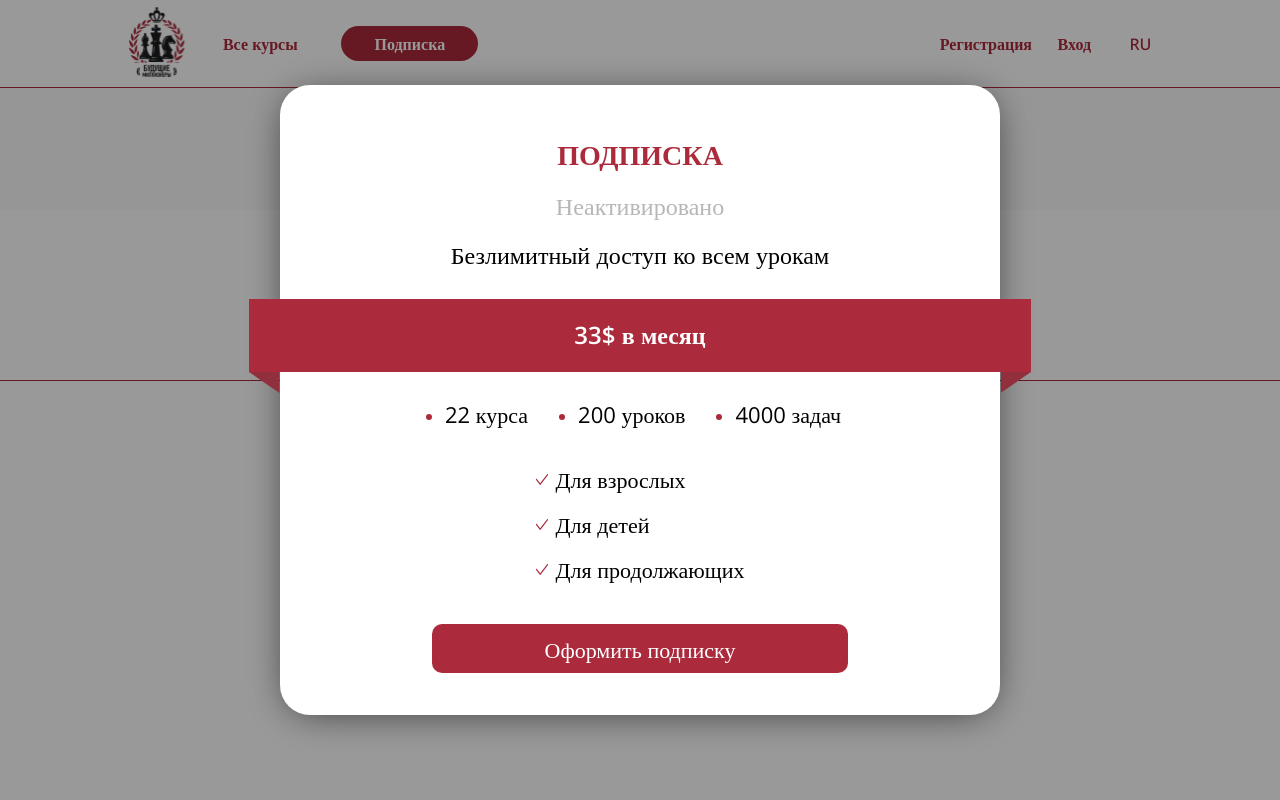
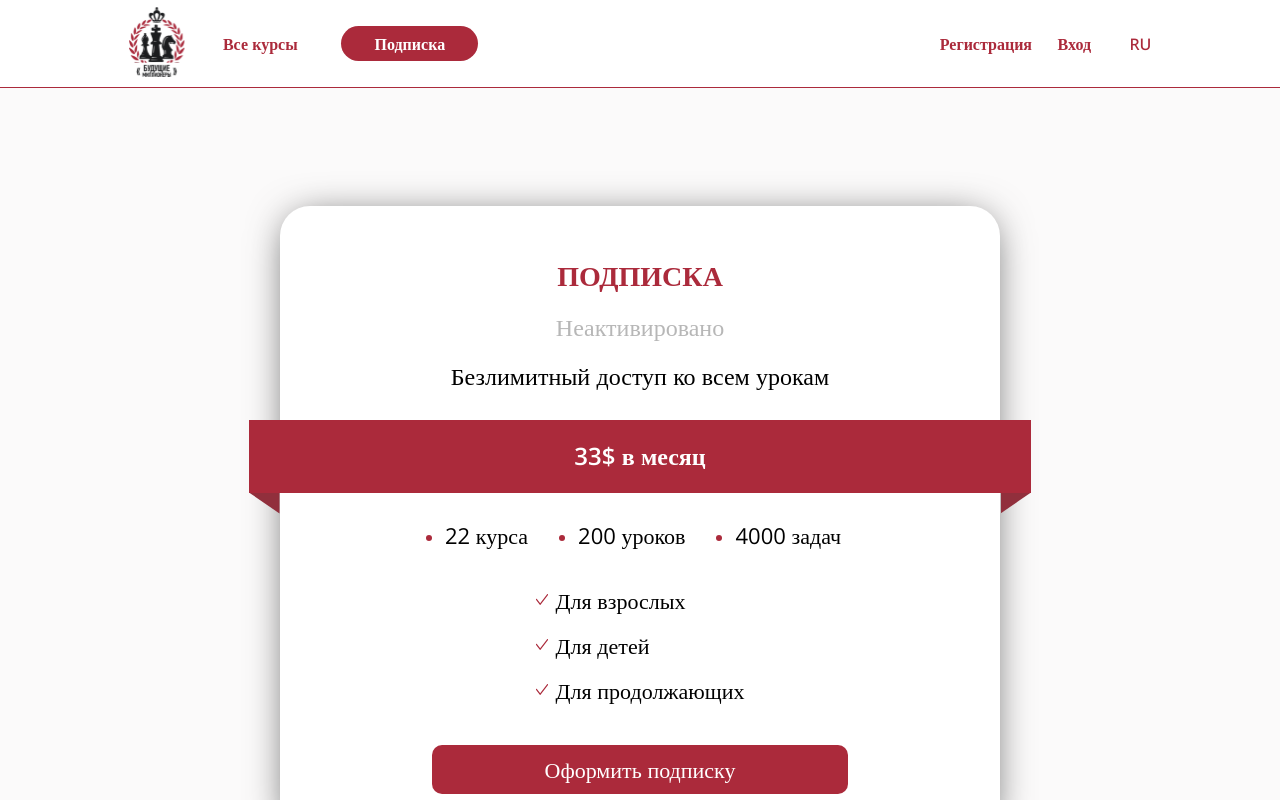
Before and after one commit to BDCasper/BM, a React (Create React App) app: page /subscription in a window 1280 px wide. Shown: the top 800 px of the page. Built offline with nearby package versions, Linux system fonts and the light colour scheme; no server answers.

Commit message:
pochti gotov

```diff
--- a/src/components/Podpiska/podpiska.css
+++ b/src/components/Podpiska/podpiska.css
@@ -12,6 +12,15 @@
         0,
         0.4
     );
+}
+
+.sub-main {
+    width: 100vw;
+    max-width: 100%;
+    height: 865px;
+    display: flex;
+    justify-content: center;
+    align-items: center;
 }
 
 .sub-block {
--- a/src/components/Podpiska/podpiska.tsx
+++ b/src/components/Podpiska/podpiska.tsx
@@ -1,4 +1,4 @@
-import React from "react";
+import React, { useEffect, useState } from "react";
 import "./podpiska.css"
 
 interface Props {
@@ -7,8 +7,54 @@ interface Props {
 
 export default function Podpiska({setPopOpen}:Props) {
 
+    const [checkPath, setCheckPath] = useState<boolean>(false);
+
+    useEffect(() => {
+        (
+            async() => {
+                if(window.location.pathname === '/subscription')
+                    setCheckPath(true);
+                else setCheckPath(false);
+            }
+        )()
+    },[window.location.pathname])
+
 
     return(
+        <>
+        {checkPath === true ?
+            <div className="sub-main">
+                    <div className="sub-ramka">
+                        <div className="sub-upper-text">
+                            <div className="sub-title">ПОДПИСКА</div>
+                            <div className="sub-status">Неактивировано</div>
+                            <div className="sub-descr">Безлимитный доступ ко всем урокам</div>
+                        </div>
+                        <div className="sub-lenta">
+                            <div className="sub-lenta-center"><span className="sub-lenta-center-text">33$ в месяц</span></div>
+                            <div className="sub-lenta-sides">
+                                <div className="sub-lenta-left"></div>
+                                <div className="sub-lenta-right"></div>
+                            </div>
+                        </div>
+                        <div className="sub-numbers">
+                                <ul>
+                                    <li>22 курса</li>
+                                    <li>200 уроков</li>
+                                    <li>4000 задач</li>
+                                </ul>
+                        </div>
+                        <div className="sub-lower-text">
+                            <ul>
+                                <li>Для взрослых</li>
+                                <li>Для детей</li>
+                                <li>Для продолжающих</li>
+                            </ul>
+                        </div>
+                        <button className="sub-button">Оформить подписку</button>
+                    </div>
+            </div>
+        :
             <div className="sub">
                 <div className="sub-block-close" onClick={() => setPopOpen(false)}></div>
                 <div className="sub-block">
@@ -43,5 +89,7 @@ export default function Podpiska({setPopOpen}:Props) {
                 </div>
                 </div>
             </div>
+        }
+        </>
     );
 }
```
Lines whose indentation alone changed are shown as unchanged.
